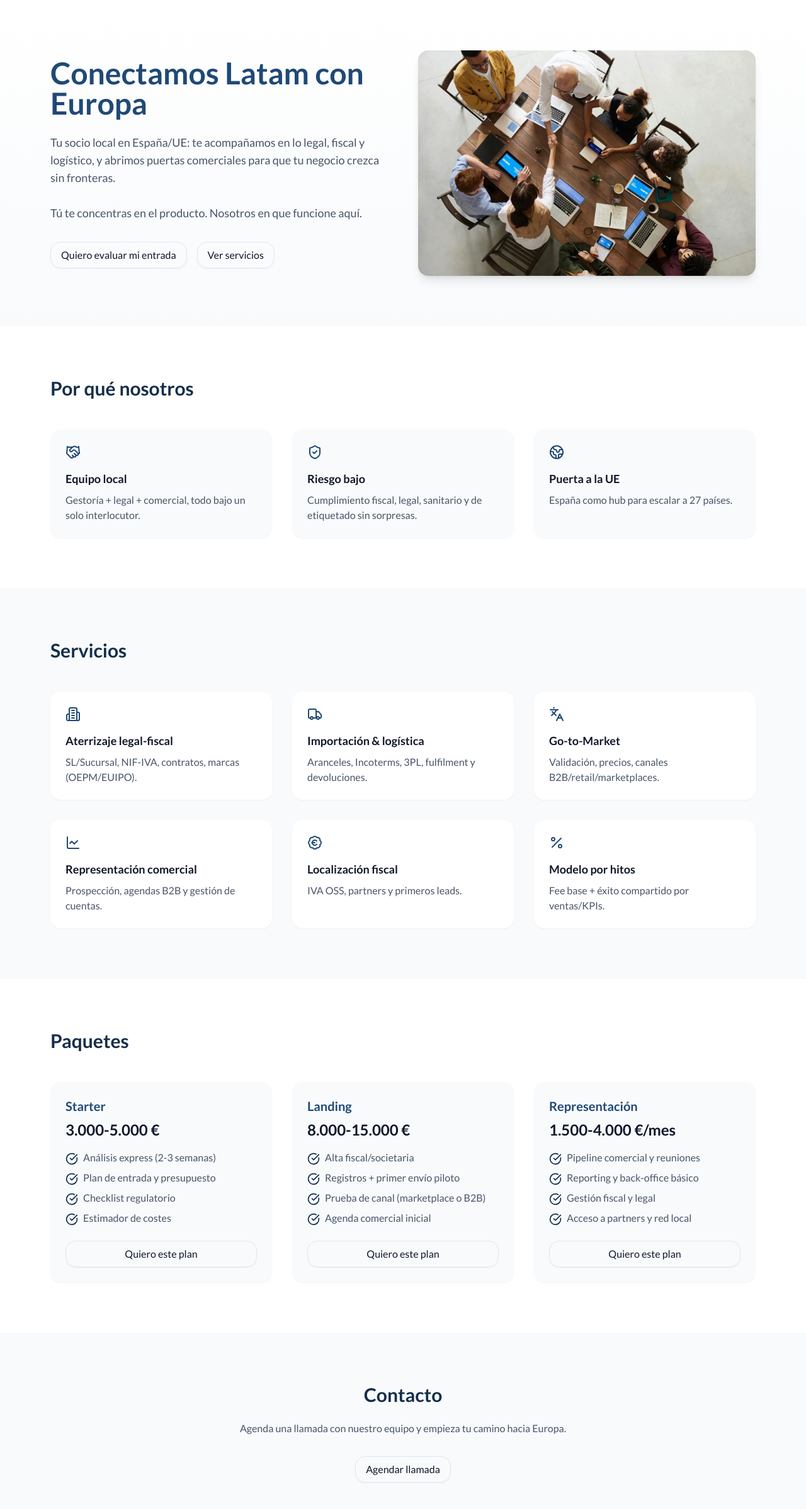
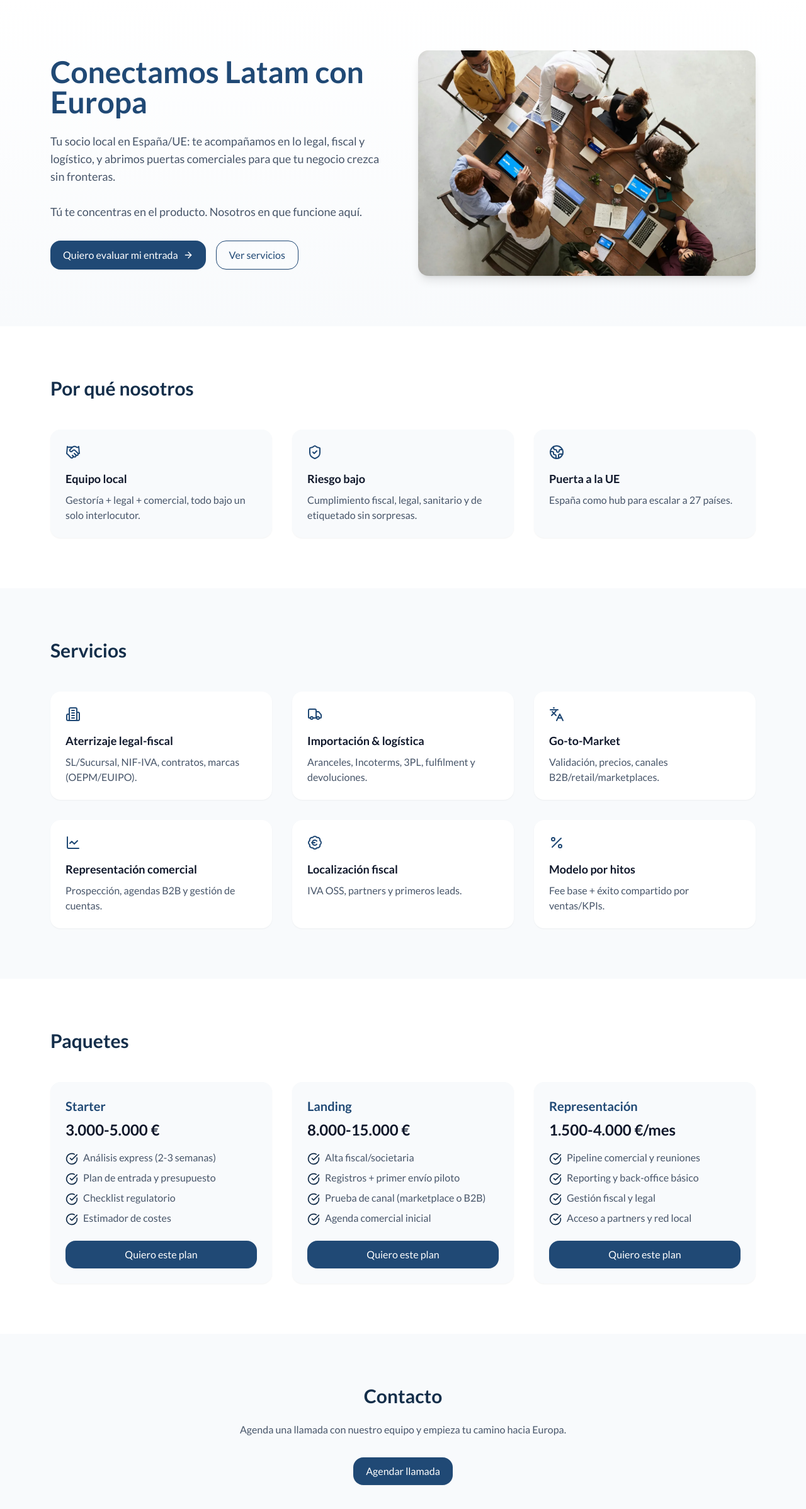
Before and after one commit to Sergio-HMC/puente, a Next.js app in the folder puente-chile-espana/: page / in a window 1280 px wide. Shown: the top 2396 px of the page at 63% size. Built offline with nearby package versions, Linux system fonts and the light colour scheme.

Commit message:
Update page.tsx

```diff
--- a/puente-chile-espana/app/page.tsx
+++ b/puente-chile-espana/app/page.tsx
@@ -16,89 +16,37 @@ import {
   BadgeEuro,
   Timer,
 } from "lucide-react";
-import Button from "../components/Button";
 
 const features = [
-  {
-    icon: <Handshake className="w-6 h-6" />,
-    title: "Equipo local",
-    text: "Gestoría + legal + comercial, todo bajo un solo interlocutor.",
-  },
-  {
-    icon: <ShieldCheck className="w-6 h-6" />,
-    title: "Riesgo bajo",
-    text: "Cumplimiento fiscal, legal, sanitario y de etiquetado sin sorpresas.",
-  },
-  {
-    icon: <Globe2 className="w-6 h-6" />,
-    title: "Puerta a la UE",
-    text: "España como hub para escalar a 27 países.",
-  },
+  { icon: <Handshake className="w-6 h-6" />, title: "Equipo local", text: "Gestoría + legal + comercial, todo bajo un solo interlocutor." },
+  { icon: <ShieldCheck className="w-6 h-6" />, title: "Riesgo bajo", text: "Cumplimiento fiscal, legal, sanitario y de etiquetado sin sorpresas." },
+  { icon: <Globe2 className="w-6 h-6" />, title: "Puerta a la UE", text: "España como hub para escalar a 27 países." },
 ];
 
 const services = [
-  {
-    icon: <Building2 className="w-6 h-6" />,
-    title: "Aterrizaje legal-fiscal",
-    text: "SL/Sucursal, NIF-IVA, contratos, marcas (OEPM/EUIPO).",
-  },
-  {
-    icon: <Truck className="w-6 h-6" />,
-    title: "Importación & logística",
-    text: "Aranceles, Incoterms, 3PL, fulfilment y devoluciones.",
-  },
-  {
-    icon: <Languages className="w-6 h-6" />,
-    title: "Go-to-Market",
-    text: "Validación, precios, canales B2B/retail/marketplaces.",
-  },
-  {
-    icon: <LineChart className="w-6 h-6" />,
-    title: "Representación comercial",
-    text: "Prospección, agendas B2B y gestión de cuentas.",
-  },
-  {
-    icon: <BadgeEuro className="w-6 h-6" />,
-    title: "Localización fiscal",
-    text: "IVA OSS, partners y primeros leads.",
-  },
-  {
-    icon: <Percent className="w-6 h-6" />,
-    title: "Modelo por hitos",
-    text: "Fee base + éxito compartido por ventas/KPIs.",
-  },
+  { icon: <Building2 className="w-6 h-6" />, title: "Aterrizaje legal-fiscal", text: "SL/Sucursal, NIF-IVA, contratos, marcas (OEPM/EUIPO)." },
+  { icon: <Truck className="w-6 h-6" />, title: "Importación & logística", text: "Aranceles, Incoterms, 3PL, fulfilment y devoluciones." },
+  { icon: <Languages className="w-6 h-6" />, title: "Go-to-Market", text: "Validación, precios, canales B2B/retail/marketplaces." },
+  { icon: <LineChart className="w-6 h-6" />, title: "Representación comercial", text: "Prospección, agendas B2B y gestión de cuentas." },
+  { icon: <BadgeEuro className="w-6 h-6" />, title: "Localización fiscal", text: "IVA OSS, partners y primeros leads." },
+  { icon: <Percent className="w-6 h-6" />, title: "Modelo por hitos", text: "Fee base + éxito compartido por ventas/KPIs." },
 ];
 
 const pricing = [
   {
     name: "Starter",
     price: "3.000-5.000 €",
-    bullets: [
-      "Análisis express (2-3 semanas)",
-      "Plan de entrada y presupuesto",
-      "Checklist regulatorio",
-      "Estimador de costes",
-    ],
+    bullets: ["Análisis express (2-3 semanas)", "Plan de entrada y presupuesto", "Checklist regulatorio", "Estimador de costes"],
   },
   {
     name: "Landing",
     price: "8.000-15.000 €",
-    bullets: [
-      "Alta fiscal/societaria",
-      "Registros + primer envío piloto",
-      "Prueba de canal (marketplace o B2B)",
-      "Agenda comercial inicial",
-    ],
+    bullets: ["Alta fiscal/societaria", "Registros + primer envío piloto", "Prueba de canal (marketplace o B2B)", "Agenda comercial inicial"],
   },
   {
     name: "Representación",
     price: "1.500-4.000 €/mes",
-    bullets: [
-      "Pipeline comercial y reuniones",
-      "Reporting y back-office básico",
-      "Gestión fiscal y legal",
-      "Acceso a partners y red local",
-    ],
+    bullets: ["Pipeline comercial y reuniones", "Reporting y back-office básico", "Gestión fiscal y legal", "Acceso a partners y red local"],
   },
 ];
 
@@ -119,22 +67,32 @@ export default function Page() {
               Conectamos Latam con Europa
             </motion.h1>
             <p className="text-lg text-slate-600 mb-8">
-              Tu socio local en España/UE: te acompañamos en lo legal, fiscal y
-              logístico, y abrimos puertas comerciales para que tu negocio crezca
-              sin fronteras. <br />
+              Tu socio local en España/UE: te acompañamos en lo legal, fiscal y logístico, y abrimos puertas comerciales
+              para que tu negocio crezca sin fronteras.
+              <br />
               <br />
               Tú te concentras en el producto. Nosotros en que funcione aquí.
             </p>
             <div className="flex gap-4">
-              <Button>Quiero evaluar mi entrada</Button>
-              <Button variant="outline">Ver servicios</Button>
+              <a
+                href="#contacto"
+                className="inline-flex items-center justify-center rounded-2xl px-5 py-2.5 shadow-sm transition bg-brand-primary text-white hover:opacity-90 gap-2"
+              >
+                Quiero evaluar mi entrada <ArrowRight className="w-4 h-4" />
+              </a>
+              <a
+                href="#servicios"
+                className="inline-flex items-center justify-center rounded-2xl px-5 py-2.5 shadow-sm transition text-brand-primary border border-brand-primary hover:bg-brand-cornsilk"
+              >
+                Ver servicios
+              </a>
             </div>
           </div>
 
           {/* Imagen */}
           <div className="flex items-center justify-center">
             <Image
-              src="/images/alianza.webp"
+              src="/images/alianza.webp"  // asegúrate de subir esta imagen optimizada a /public/images/
               alt="Alianza entre Latam y Europa"
               width={600}
               height={400}
@@ -148,9 +106,7 @@ export default function Page() {
       {/* FEATURES */}
       <section className="py-20 bg-white">
         <div className="container mx-auto px-6 md:px-12 lg:px-20">
-          <h2 className="text-3xl font-bold text-brand-prussian mb-12">
-            Por qué nosotros
-          </h2>
+          <h2 className="text-3xl font-bold text-brand-prussian mb-12">Por qué nosotros</h2>
           <div className="grid md:grid-cols-3 gap-8">
             {features.map((f, i) => (
               <div key={i} className="p-6 bg-slate-50 rounded-2xl shadow-sm">
@@ -164,11 +120,9 @@ export default function Page() {
       </section>
 
       {/* SERVICES */}
-      <section className="py-20 bg-slate-50">
+      <section className="py-20 bg-slate-50" id="servicios">
         <div className="container mx-auto px-6 md:px-12 lg:px-20">
-          <h2 className="text-3xl font-bold text-brand-prussian mb-12">
-            Servicios
-          </h2>
+          <h2 className="text-3xl font-bold text-brand-prussian mb-12">Servicios</h2>
           <div className="grid md:grid-cols-3 gap-8">
             {services.map((s, i) => (
               <div key={i} className="p-6 bg-white rounded-2xl shadow-sm">
@@ -182,11 +136,9 @@ export default function Page() {
       </section>
 
       {/* PRICING */}
-      <section className="py-20 bg-white">
+      <section className="py-20 bg-white" id="precios">
         <div className="container mx-auto px-6 md:px-12 lg:px-20">
-          <h2 className="text-3xl font-bold text-brand-prussian mb-12">
-            Paquetes
-          </h2>
+          <h2 className="text-3xl font-bold text-brand-prussian mb-12">Paquetes</h2>
           <div className="grid md:grid-cols-3 gap-8">
             {pricing.map((p, i) => (
               <div key={i} className="p-6 bg-slate-50 rounded-2xl shadow-sm flex flex-col">
@@ -200,7 +152,12 @@ export default function Page() {
                     </li>
                   ))}
                 </ul>
-                <Button className="mt-6">Quiero este plan</Button>
+                <a
+                  href="#contacto"
+                  className="mt-6 inline-flex items-center justify-center rounded-2xl px-5 py-2.5 shadow-sm transition bg-brand-primary text-white hover:opacity-90"
+                >
+                  Quiero este plan
+                </a>
               </div>
             ))}
           </div>
@@ -208,15 +165,18 @@ export default function Page() {
       </section>
 
       {/* CONTACT */}
-      <section className="py-20 bg-slate-50">
+      <section className="py-20 bg-slate-50" id="contacto">
         <div className="container mx-auto px-6 md:px-12 lg:px-20 text-center">
-          <h2 className="text-3xl font-bold text-brand-prussian mb-6">
-            Contacto
-          </h2>
+          <h2 className="text-3xl font-bold text-brand-prussian mb-6">Contacto</h2>
           <p className="text-slate-600 mb-8">
             Agenda una llamada con nuestro equipo y empieza tu camino hacia Europa.
           </p>
-          <Button>Agendar llamada</Button>
+          <a
+            href="#"
+            className="inline-flex items-center justify-center rounded-2xl px-5 py-2.5 shadow-sm transition bg-brand-primary text-white hover:opacity-90"
+          >
+            Agendar llamada
+          </a>
         </div>
       </section>
     </main>
```
